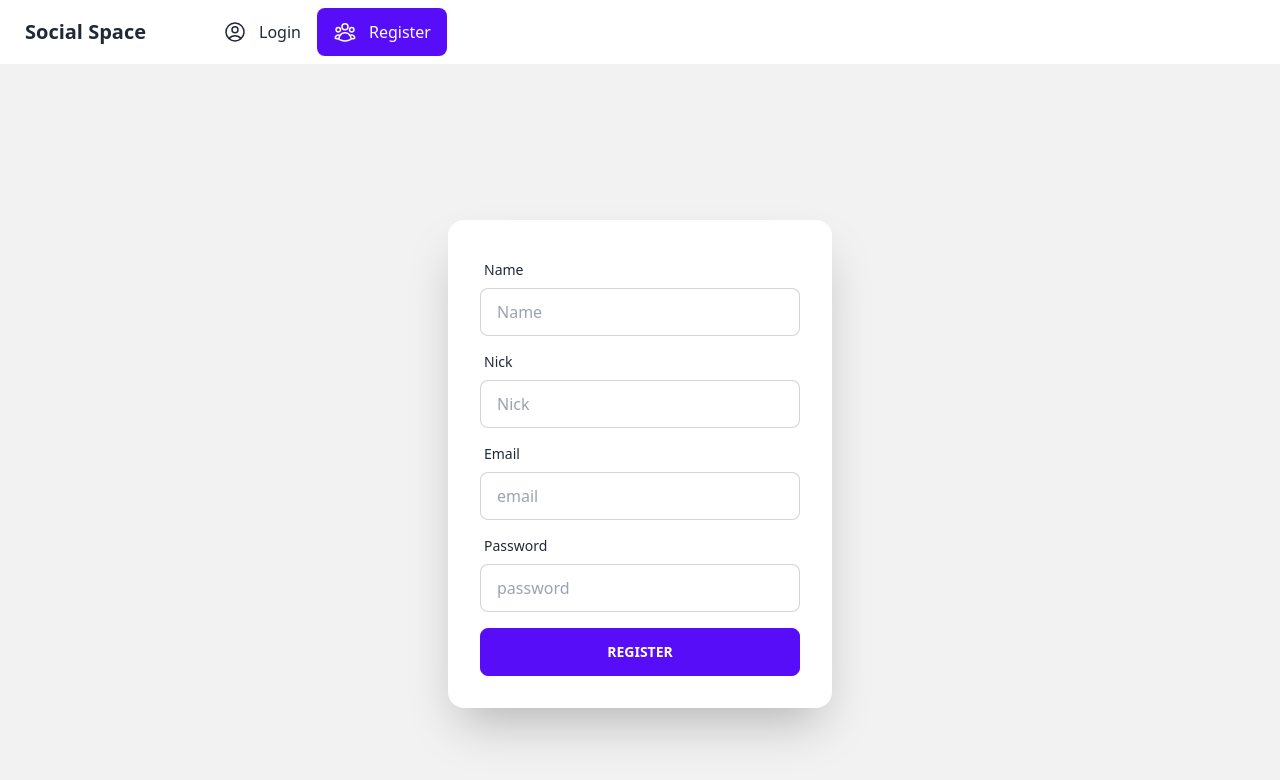
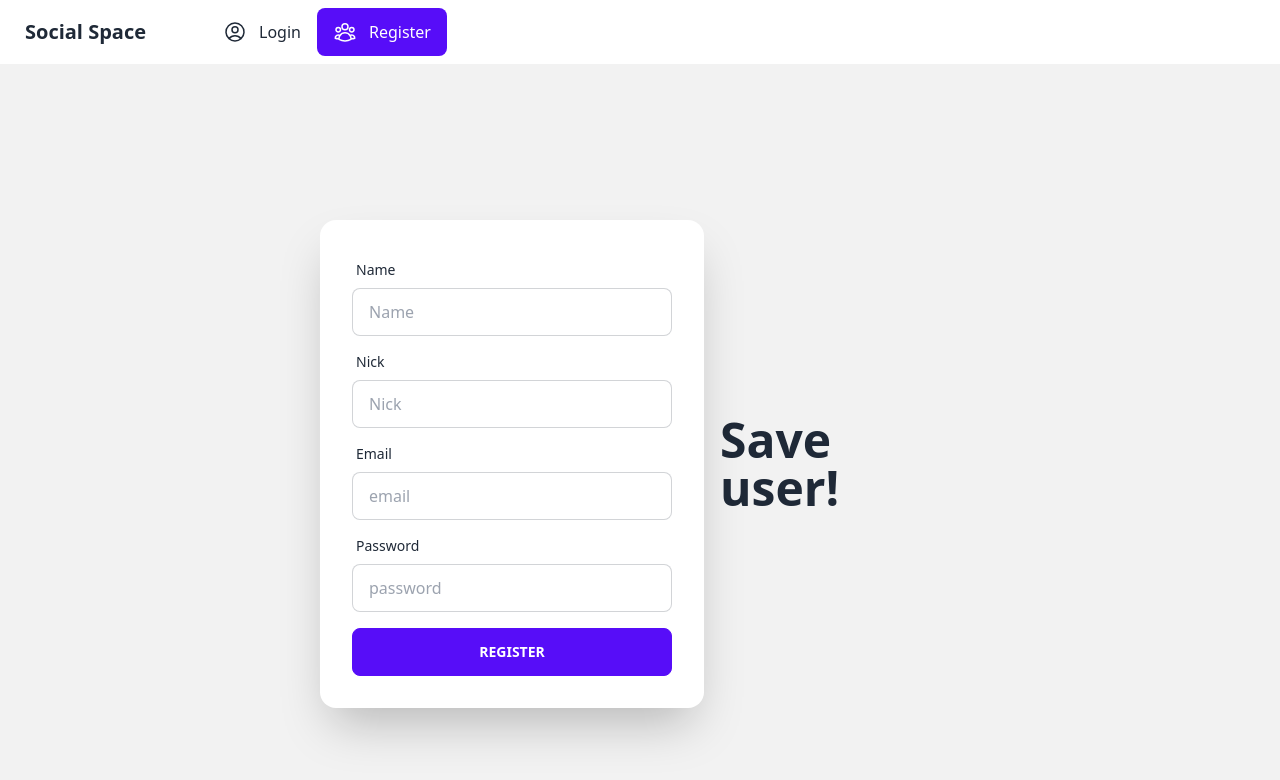
Before and after one commit to jackAvilaP/client-red-social, a React (Vite) app: page /register in a window 1280 px wide. Shown: the top 780 px of the page. Built offline with nearby package versions, Linux system fonts and the light colour scheme.

Commit message:
mesage save user

```diff
--- a/src/components/user/Register.jsx
+++ b/src/components/user/Register.jsx
@@ -1,9 +1,10 @@
-import React from "react";
+import React, { useState } from "react";
 import { Global } from "../../helpers/Global";
 import useForm from "../../hooks/useForm";
 
 const Register = () => {
   const { form, changed } = useForm({});
+  const [saveUser, setSaveUser] = useState({ message: "good" });
 
   const saveRegister = async (e) => {
     e.preventDefault();
@@ -16,12 +17,15 @@ const Register = () => {
       },
     });
 
-    const data = await request.json();
-
-    console.log(data);
+    setSaveUser(await request.json());
+    console.log(saveUser)
   };
   return (
     <div className="hero min-h-screen bg-base-200">
+      <div className="hero-content flex-col lg:flex-row-reverse">
+        <div className="text-center lg:text-left">
+          <h1 className="text-5xl font-bold w-60">Save user!</h1>
+        </div>
         <div className="card flex-shrink-0 w-full max-w-sm shadow-2xl bg-base-100">
           <form onSubmit={saveRegister} className="card-body">
             <div className="form-control">
@@ -81,7 +85,9 @@ const Register = () => {
           </form>
         </div>
       </div>
+    </div>
   );
+
 };
 
 export default Register;
--- a/src/helpers/Global.jsx
+++ b/src/helpers/Global.jsx
@@ -1,3 +1,3 @@
 export const Global = {
-     localhost: "http://localhost:3800/api/v1/"
+     localhost: "http://127.0.0.1:3800/api/v1/"
 }
```
Lines whose indentation alone changed are shown as unchanged.
